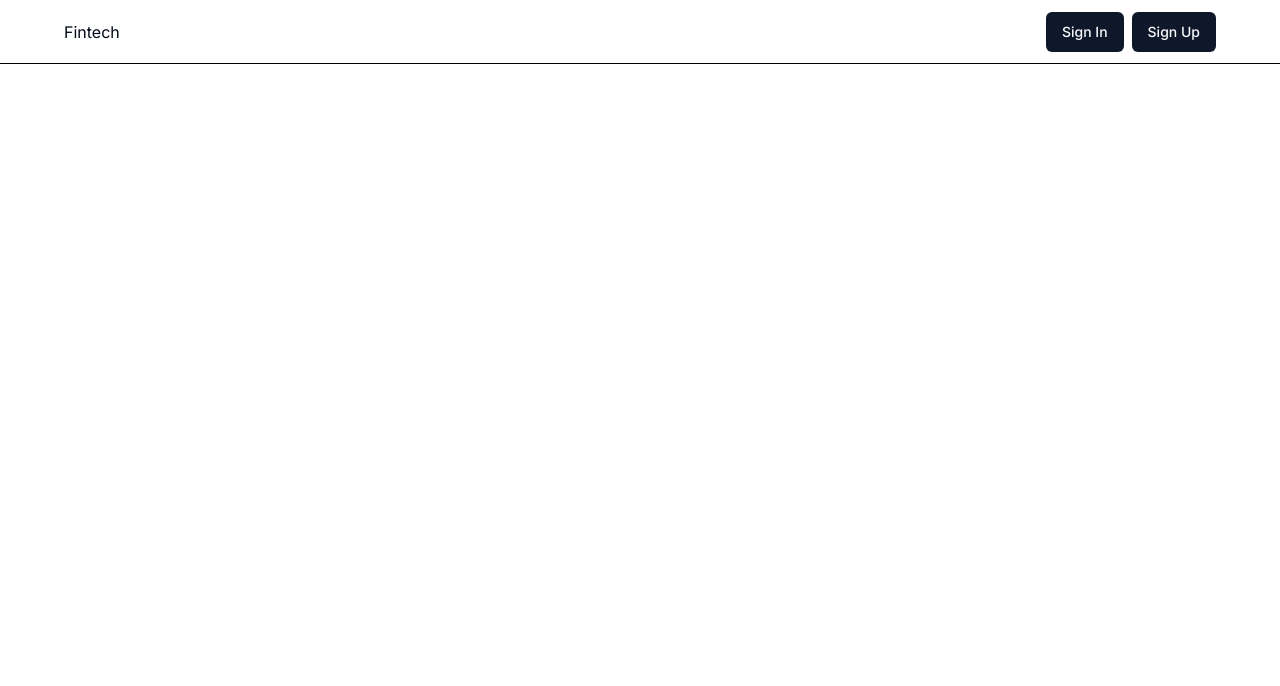
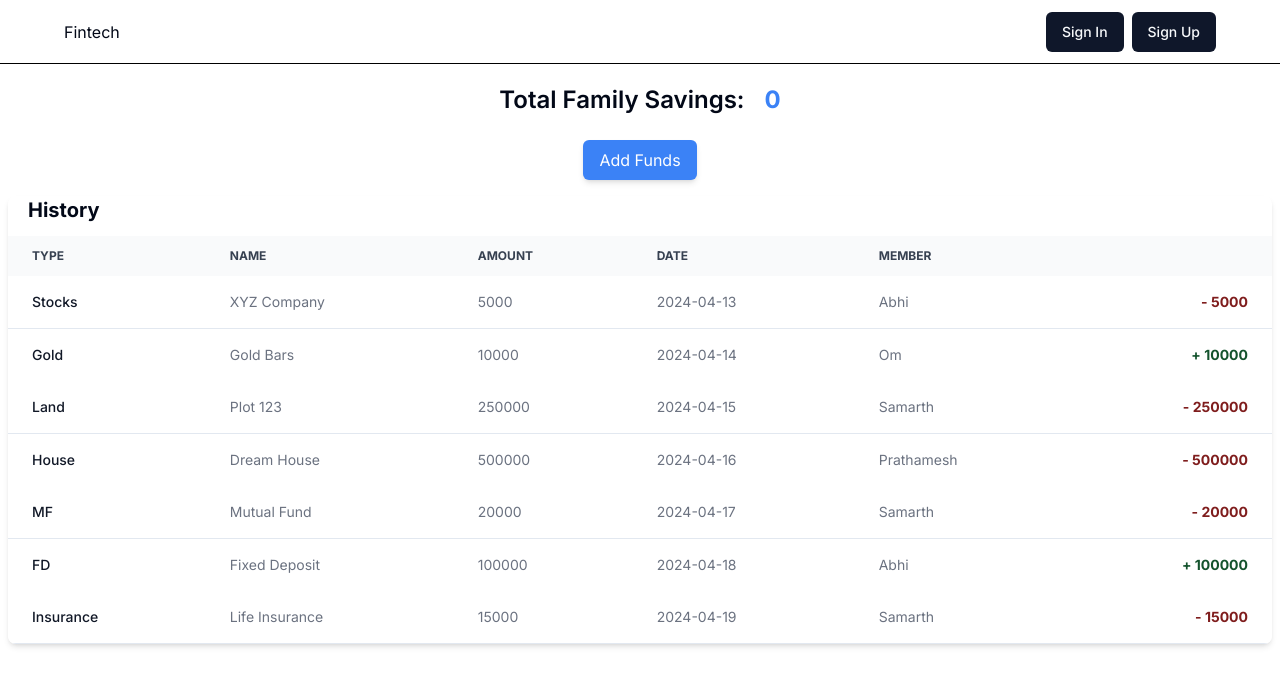
Before and after one commit to SamarthUrane/technozz-devopia, a Next.js app: page /savings in a window 1280 px wide. Shown: the top 686 px of the page. Built offline with nearby package versions, Linux system fonts and the light colour scheme; no server answers.

Commit message:
Savings and Investment added

```diff
--- a/app/(protected)/dash-board/register-form.tsx
+++ b/app/(protected)/dash-board/register-form.tsx
@@ -16,14 +16,16 @@ export const RegisterForm = () => {
         if(pending) return;
 
 
-        const formData = new FormData(e);
+        const formData = new FormData(e.target);
         const age = formData.get("age") as string;
         const gender = formData.get("gender") as string;
+
 
         startTransaction(() => {
             setUserInfo({age, gender})
             .then(() => {
                 toast.success("Registered successfully!");
+
             })
             .catch(() => toast.error("Something went wront"));
         })
--- a/app/(protected)/investment/page.tsx
+++ b/app/(protected)/investment/page.tsx
@@ -1,11 +1,76 @@
+import React from 'react';
+import Table from '@/components/ui/intable';
 
+const Page = () => {
+  // Dummy total investment value
+  const totalInvestment = 350000;
+  const dummyEntries = [
+    {
+        Type: "Stocks",
+        Name: "XYZ Company",
+        Amount: 5000,
+        Date: "2024-04-13",
+        Member:"Abhi"
+    },
+    {
+        Type: "Gold",
+        Name: "Gold Bars",
+        Amount: 10000,
+        Date: "2024-04-14",
+        Member:"Om"
+    },
+    {
+        Type: "Land",
+        Name: "Plot 123",
+        Amount: 250000,
+        Date: "2024-04-15",
+        Member:"Samarth"
+    },
+    {
+        Type: "House",
+        Name: "Dream House",
+        Amount: 500000,
+        Date: "2024-04-16",
+        Member:"Prathames"
+    },
+    {
+        Type: "MF",
+        Name: "Mutual Fund",
+        Amount: 20000,
+        Date: "2024-04-17",
+        Member:"Samarth"
+    },
+    {
+        Type: "FD",
+        Name: "Fixed Deposit",
+        Amount: 100000,
+        Date: "2024-04-18",
+        Member:"Abhi"
+    },
+    {
+        Type: "Insurance",
+        Name: "Life Insurance",
+        Amount: 15000,
+        Date: "2024-04-19",
+        Member:"Samarth"
+    }
+];
 
-const InvestmentPage = () => {
-    return (
-        <div>
+  return (
+    <div>
+      <div className="mb-4 flex gap-x-5 justify-center mt-5">
+        <h2 className="text-2xl font-semibold mb-2">Total Family Investment:</h2>
+        <p className="text-2xl font-bold text-blue-500">{totalInvestment}</p>
+      </div>
+      <div className="mb-4 flex justify-center">
+        <button
+          className="px-4 py-2 bg-blue-500 text-white rounded-md shadow-md hover:bg-blue-600">
+          Add New Investment
+        </button>
+      </div>
+      <Table dummyEntries={dummyEntries}/>
+    </div>
+  );
+};
 
-        </div>
-    );
-}
-
-export default InvestmentPage;
+export default Page;
--- a/app/(protected)/savings/page.tsx
+++ b/app/(protected)/savings/page.tsx
@@ -1,10 +1,81 @@
+import Hitable from "@/components/ui/hitable";
 
 
 const SavingsPage = () => {
+    const dummyEntries = [
+        {
+            Type: "Stocks",
+            Name: "XYZ Company",
+            Amount: 5000,
+            Date: "2024-04-13",
+            Member:"Abhi",
+            buy:true
+        },
+        {
+            Type: "Gold",
+            Name: "Gold Bars",
+            Amount: 10000,
+            Date: "2024-04-14",
+            Member:"Om",
+            buy:false
+        },
+        {
+            Type: "Land",
+            Name: "Plot 123",
+            Amount: 250000,
+            Date: "2024-04-15",
+            Member:"Samarth",
+            buy:true
+        },
+        {
+            Type: "House",
+            Name: "Dream House",
+            Amount: 500000,
+            Date: "2024-04-16",
+            Member:"Prathamesh",
+            buy:true
+        },
+        {
+            Type: "MF",
+            Name: "Mutual Fund",
+            Amount: 20000,
+            Date: "2024-04-17",
+            Member:"Samarth",
+            buy:true
+        },
+        {
+            Type: "FD",
+            Name: "Fixed Deposit",
+            Amount: 100000,
+            Date: "2024-04-18",
+            Member:"Abhi",
+            buy:false
+        },
+        {
+            Type: "Insurance",
+            Name: "Life Insurance",
+            Amount: 15000,
+            Date: "2024-04-19",
+            Member:"Samarth",
+            buy:true
+        }
+    ];
+
+    const totalSavings=0;
     return (
         <div>
-
-        </div>
+         <div className="mb-4 flex gap-x-5 justify-center mt-5">
+           <h2 className="text-2xl font-semibold mb-2">Total Family Savings:</h2>
+           <p className="text-2xl font-bold text-blue-500">{totalSavings}</p>
+         </div>
+         <div className="mb-4 flex justify-center">
+           <button
+             className="px-4 py-2 bg-blue-500 text-white rounded-md shadow-md hover:bg-blue-600">
+             Add Funds
+           </button>
+         </div>
+         <Hitable dummyEntries={dummyEntries}/>
+       </div>
     );
 }
 
--- /dev/null
+++ b/components/ui/hitable.tsx
@@ -0,0 +1,68 @@
+import { cn } from '@/lib/utils';
+import React from 'react';
+
+// Define the type for the dummyEntries data
+interface Entry {
+    Type: string;
+    Name: string;
+    Amount: number;
+    Date: string;
+    Member: string;
+    buy: boolean
+}
+
+// Define props interface for the Table component
+interface TableProps {
+    dummyEntries: Entry[];
+}
+
+// Table component
+const Hitable: React.FC<TableProps> = ({ dummyEntries }) => {
+    return (
+        <div>
+            <div className="relative overflow-x-auto shadow-md sm:rounded-lg m-2">
+                <h1 className='text-xl mb-3 font-bold ml-5'>History</h1>
+                <table className="w-full text-sm text-left rtl:text-right text-gray-500 dark:text-gray-400">
+                    <thead className="text-xs text-gray-700 uppercase bg-gray-50 dark:bg-gray-700 dark:text-gray-400">
+                        <tr>
+                            <th scope="col" className="px-6 py-3">
+                                Type
+                            </th>
+                            <th scope="col" className="px-6 py-3">
+                                Name
+                            </th>
+                            <th scope="col" className="px-6 py-3">
+                                Amount
+                            </th>
+                            <th scope="col" className="px-6 py-3">
+                                Date
+                            </th>
+                            <th scope="col" className="px-6 py-3">
+                                Member
+                            </th>
+                            <th scope="col" className="px-6 py-3">
+                                <span className="sr-only">Delete</span>
+                            </th>
+                        </tr>
+                    </thead>
+                    <tbody>
+                        {dummyEntries.map((entry, index) => (
+                            <tr key={index} className={index % 2 === 0 ? "bg-white border-b dark:bg-gray-800 dark:border-gray-700 hover:bg-gray-50 dark:hover:bg-gray-600" : "bg-white dark:bg-gray-800 hover:bg-gray-50 dark:hover:bg-gray-600"}>
+                                <td className="px-6 py-4 font-medium text-gray-900 whitespace-nowrap dark:text-white">{entry.Type}</td>
+                                <td className="px-6 py-4">{entry.Name}</td>
+                                <td className="px-6 py-4">{entry.Amount}</td>
+                                <td className="px-6 py-4">{entry.Date}</td>
+                                <td className="px-6 py-4">{entry.Member}</td>
+                                <td className="px-6 py-4 text-right">
+                                    <div className={cn(" hover:underline font-bold", entry.buy?"text-red-900":"text-green-900")}> {entry.buy?"- ":"+ "}{entry.Amount}</div>
+                                </td>
+                            </tr>
+                        ))}
+                    </tbody>
+                </table>
+            </div>
+        </div>
+    );
+}
+
+export default Hitable;
--- /dev/null
+++ b/components/ui/intable.tsx
@@ -0,0 +1,66 @@
+import React from 'react';
+
+// Define the type for the dummyEntries data
+interface Entry {
+    Type: string;
+    Name: string;
+    Amount: number;
+    Date: string;
+    Member: string;
+}
+
+// Define props interface for the Table component
+interface TableProps {
+    dummyEntries: Entry[];
+}
+
+// Table component
+const Table: React.FC<TableProps> = ({ dummyEntries }) => {
+    return (
+        <div>
+            <div className="relative overflow-x-auto shadow-md sm:rounded-lg m-2">
+                <h1 className='text-xl mb-3 font-bold ml-5'>Your Family's Total Investment</h1>
+                <table className="w-full text-sm text-left rtl:text-right text-gray-500 dark:text-gray-400">
+                    <thead className="text-xs text-gray-700 uppercase bg-gray-50 dark:bg-gray-700 dark:text-gray-400">
+                        <tr>
+                            <th scope="col" className="px-6 py-3">
+                                Type
+                            </th>
+                            <th scope="col" className="px-6 py-3">
+                                Name
+                            </th>
+                            <th scope="col" className="px-6 py-3">
+                                Amount
+                            </th>
+                            <th scope="col" className="px-6 py-3">
+                                Date
+                            </th>
+                            <th scope="col" className="px-6 py-3">
+                                Member
+                            </th>
+                            <th scope="col" className="px-6 py-3">
+                                <span className="sr-only">Delete</span>
+                            </th>
+                        </tr>
+                    </thead>
+                    <tbody>
+                        {dummyEntries.map((entry, index) => (
+                            <tr key={index} className={index % 2 === 0 ? "bg-white border-b dark:bg-gray-800 dark:border-gray-700 hover:bg-gray-50 dark:hover:bg-gray-600" : "bg-white dark:bg-gray-800 hover:bg-gray-50 dark:hover:bg-gray-600"}>
+                                <td className="px-6 py-4 font-medium text-gray-900 whitespace-nowrap dark:text-white">{entry.Type}</td>
+                                <td className="px-6 py-4">{entry.Name}</td>
+                                <td className="px-6 py-4">{entry.Amount}</td>
+                                <td className="px-6 py-4">{entry.Date}</td>
+                                <td className="px-6 py-4">{entry.Member}</td>
+                                <td className="px-6 py-4 text-right">
+                                    <a href="#" className="font-medium text-blue-600 dark:text-blue-500 hover:underline">Delete</a>
+                                </td>
+                            </tr>
+                        ))}
+                    </tbody>
+                </table>
+            </div>
+        </div>
+    );
+}
+
+export default Table;
```
Also changed, not shown: actions/set-user-info.ts (+5 -2 lines).
